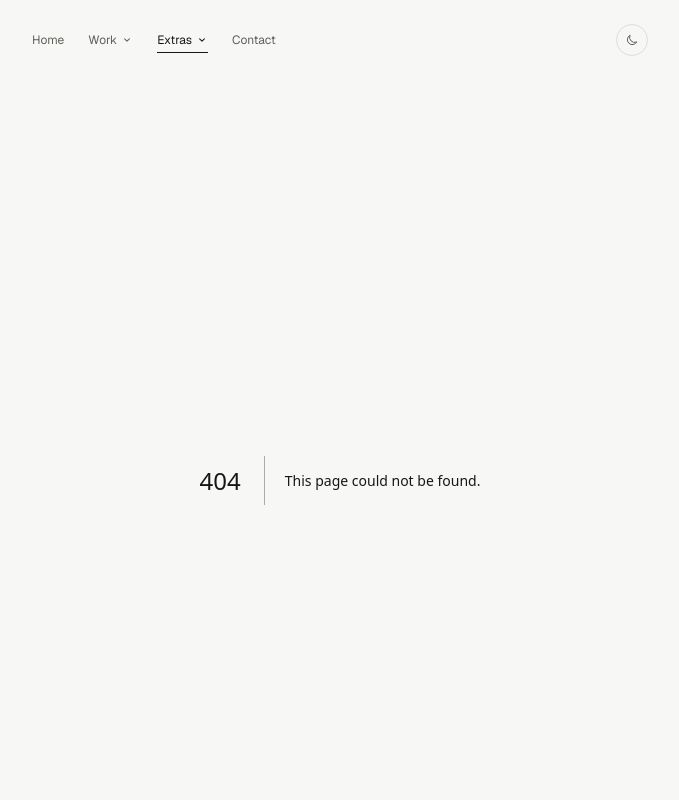
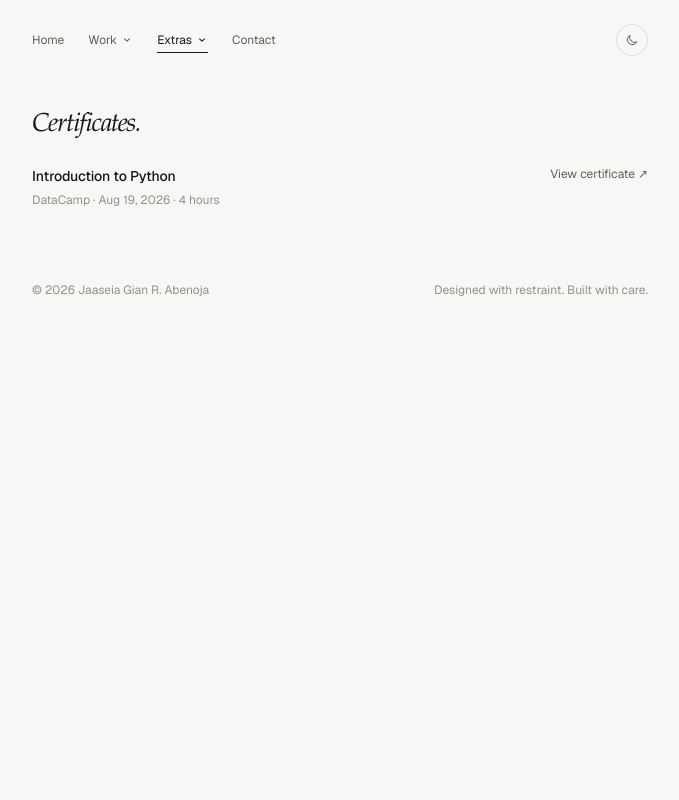
Before and after one commit to jaaseiadev/jaaseia-portfolio, a Next.js app: page /certificates in a window 1280 px wide. Before the commit this address had no page. Shown: the top 800 px of the page, without its empty margins (300-979 px from the left). Built offline with nearby package versions, Linux system fonts and the light colour scheme.

Commit message:
Add certificates collection page

```diff
--- /dev/null
+++ b/app/certificates/page.tsx
@@ -0,0 +1,46 @@
+import type { Metadata } from "next";
+import { Reveal } from "@/app/components/reveal";
+import { portfolio } from "@/app/data/portfolio";
+
+export const metadata: Metadata = {
+  title: "Certificates — Jaaseia Abenoja",
+  description: "Professional certificates and completed courses by Jaaseia Abenoja.",
+};
+
+export default function CertificatesPage() {
+  return (
+    <main className="mx-auto w-full max-w-[680px] px-5 sm:px-8">
+      <Reveal as="section" className="pt-5 sm:pt-8" delay={0.03}>
+        <h1 className="editorial-heading mb-3">Certificates.</h1>
+
+        <div className="focus-list divide-y divide-border">
+          {portfolio.certificates.map((certificate) => (
+            <article
+              key={`${certificate.issuer}-${certificate.title}`}
+              className="focus-item flex items-start justify-between gap-5 py-4"
+            >
+              <div>
+                <h2 className="text-sm font-medium tracking-[-0.01em]">
+                  {certificate.title}
+                </h2>
+                <p className="mt-1 text-xs leading-5 text-faint">
+                  {certificate.issuer} · {certificate.completedOn} · {certificate.duration}
+                </p>
+              </div>
+
+              <a
+                href={certificate.url}
+                target="_blank"
+                rel="noreferrer"
+                className="traveling-link shrink-0 text-xs text-muted transition-colors hover:text-foreground"
+                aria-label={`View ${certificate.title} certificate`}
+              >
+                View certificate ↗
+              </a>
+            </article>
+          ))}
+        </div>
+      </Reveal>
+    </main>
+  );
+}
--- a/app/data/portfolio.ts
+++ b/app/data/portfolio.ts
@@ -53,6 +53,14 @@ export type Experience = {
   employmentType: string;
   period: string;
   location: string;
+  url: string;
+};
+
+export type Certificate = {
+  title: string;
+  issuer: string;
+  completedOn: string;
+  duration: string;
   url: string;
 };
 
@@ -259,6 +267,15 @@ export const portfolio = {
       url: "https://www.linkedin.com/in/jaaseia/edit/forms/position/2992359171/",
     },
   ] satisfies Experience[],
+  certificates: [
+    {
+      title: "Introduction to Python",
+      issuer: "DataCamp",
+      completedOn: "Aug 19, 2026",
+      duration: "4 hours",
+      url: "/certificates/Introduction%20to%20python/certificate.pdf",
+    },
+  ] satisfies Certificate[],
   socials: [
     {
       label: "GitHub",
```
